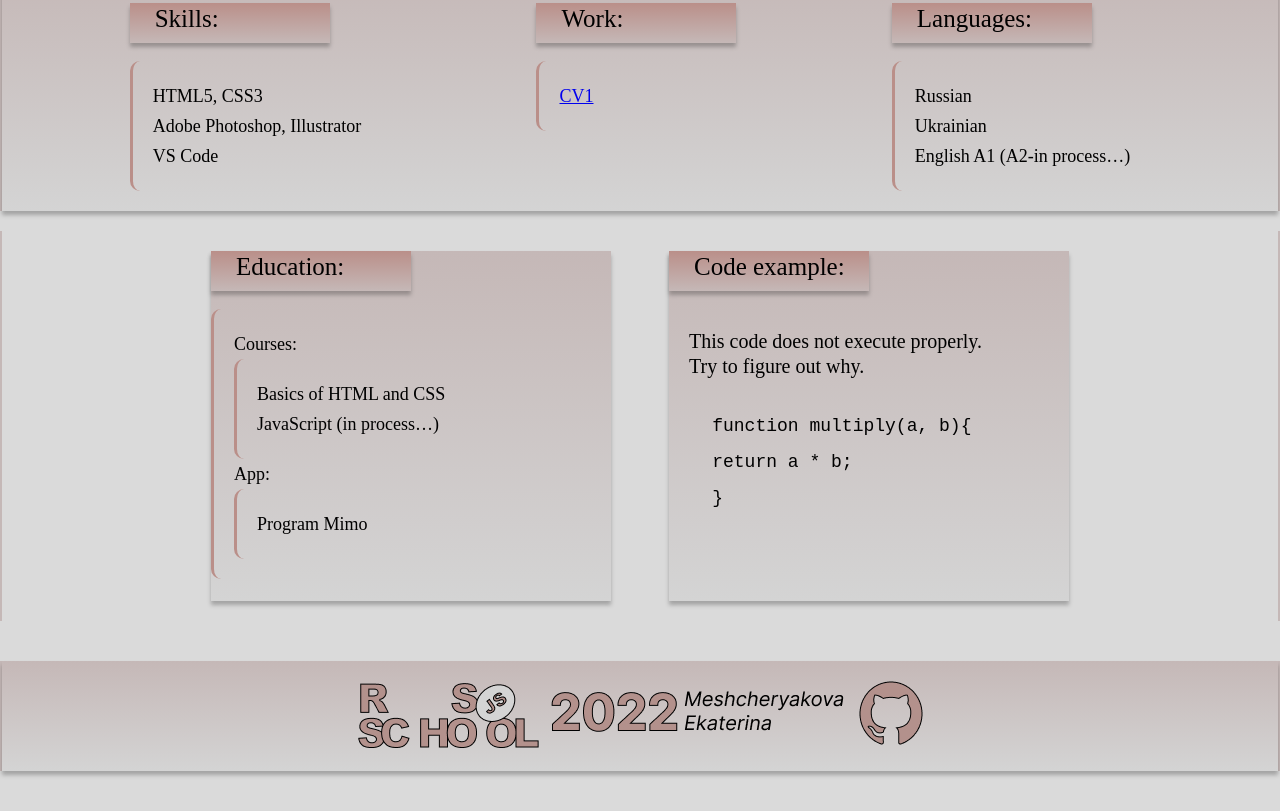
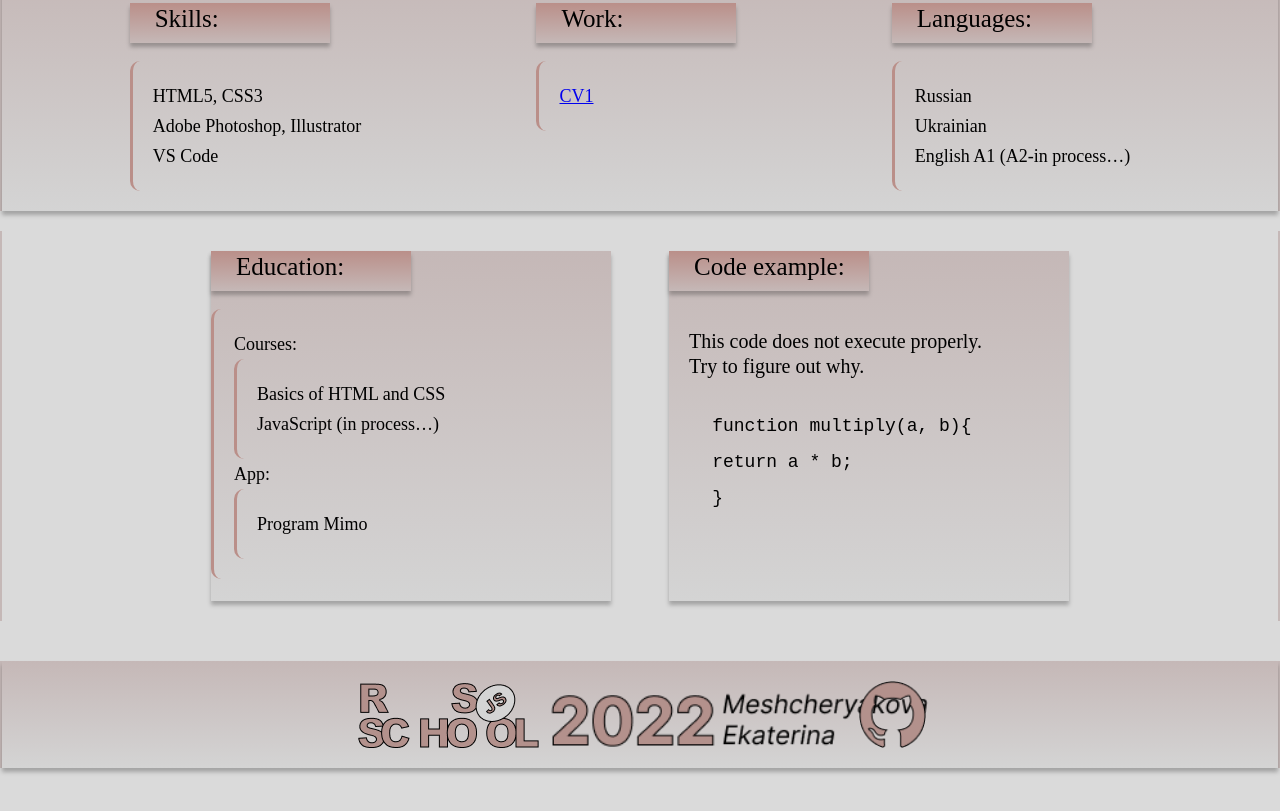
Before and after one commit to EV-Ekaterina/rsschool-cv, a plain HTML site: page index.html in a window 1280 px wide. Shown: the part 853-1664 px from the top of the page. Drawn offline with Linux system fonts and the light colour scheme.

Commit message:
feat: add flex footer

```diff
--- a/css/style.css
+++ b/css/style.css
@@ -130,3 +130,6 @@ img {
   background: linear-gradient(#c5b8b7, #d4d4d4);
   box-shadow: 0px 4px 4px rgba(0, 0, 0, 0.25);
 }
+.ic{
+  display: flex;
+}
--- a/index.html
+++ b/index.html
@@ -125,9 +125,9 @@
       <footer>
         <div class="container">
           <div class="section_icons">
-            <a href="https://rs.school/js/"><img src="icons/rsschool.png" alt="logo"></a>
-            <a href="https://EV-Ekaterina.github.io/rsschool-cv/"><img src="icons/cv.png" alt="cv"></a>
-            <a href="https://github.com/EV-Ekaterina"><img src="icons/github.png" alt="github"></a>
+            <a class="ic" href="https://rs.school/js/"><img src="icons/rsschool.png" alt="logo"></a>
+            <a class="ic" href="https://EV-Ekaterina.github.io/rsschool-cv/"><img src="icons/cv.png" alt="cv"></a>
+            <a class="ic" href="https://github.com/EV-Ekaterina"><img src="icons/github.png" alt="github"></a>
           </div>
         </div>
       </footer>
```
